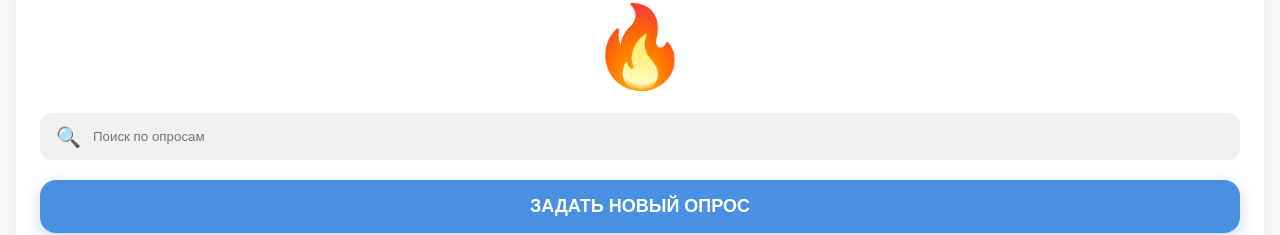
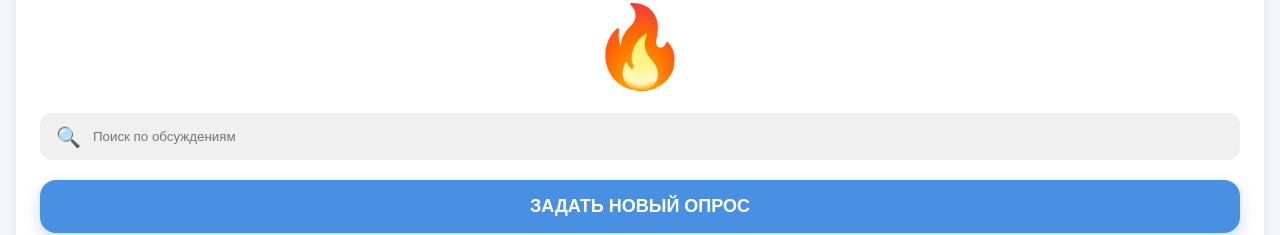
Before and after one commit to Aleksandr7023/golosovalka2, a React (Vite) app: page / in a window 1280 px wide. Shown: the part 91-326 px from the top of the page. Built offline with nearby package versions, Linux system fonts and the light colour scheme.

Commit message:
update 19.11.25 12:21:45

```diff
--- a/src/App.jsx
+++ b/src/App.jsx
@@ -38,7 +38,7 @@ export default function App() {
         <div style={{ fontSize: '80px', marginBottom: '16px' }}>🔥</div>
         <div style={{ display: 'flex', alignItems: 'center', background: '#f0f0f0', borderRadius: '12px', padding: '10px 16px', marginBottom: '20px' }}>
           <span style={{ marginRight: '10px', fontSize: '20px' }}>🔍</span>
-          <input type="text" placeholder="Поиск по опросам" style={{ border: 'none', outline: 'none', width: '100%', background: 'transparent' }} />
+          <input type="text" placeholder="Поиск по обсуждениям" style={{ border: 'none', outline: 'none', width: '100%', background: 'transparent' }} />
         </div>
         <button style={{ width: '100%', padding: '16px', background: '#4a90e2', color: 'white', border: 'none', borderRadius: '16px', fontSize: '18px', fontWeight: 'bold', boxShadow: '0 6px 16px rgba(74,144,226,0.3)' }}>
           ЗАДАТЬ НОВЫЙ ОПРОС
```
